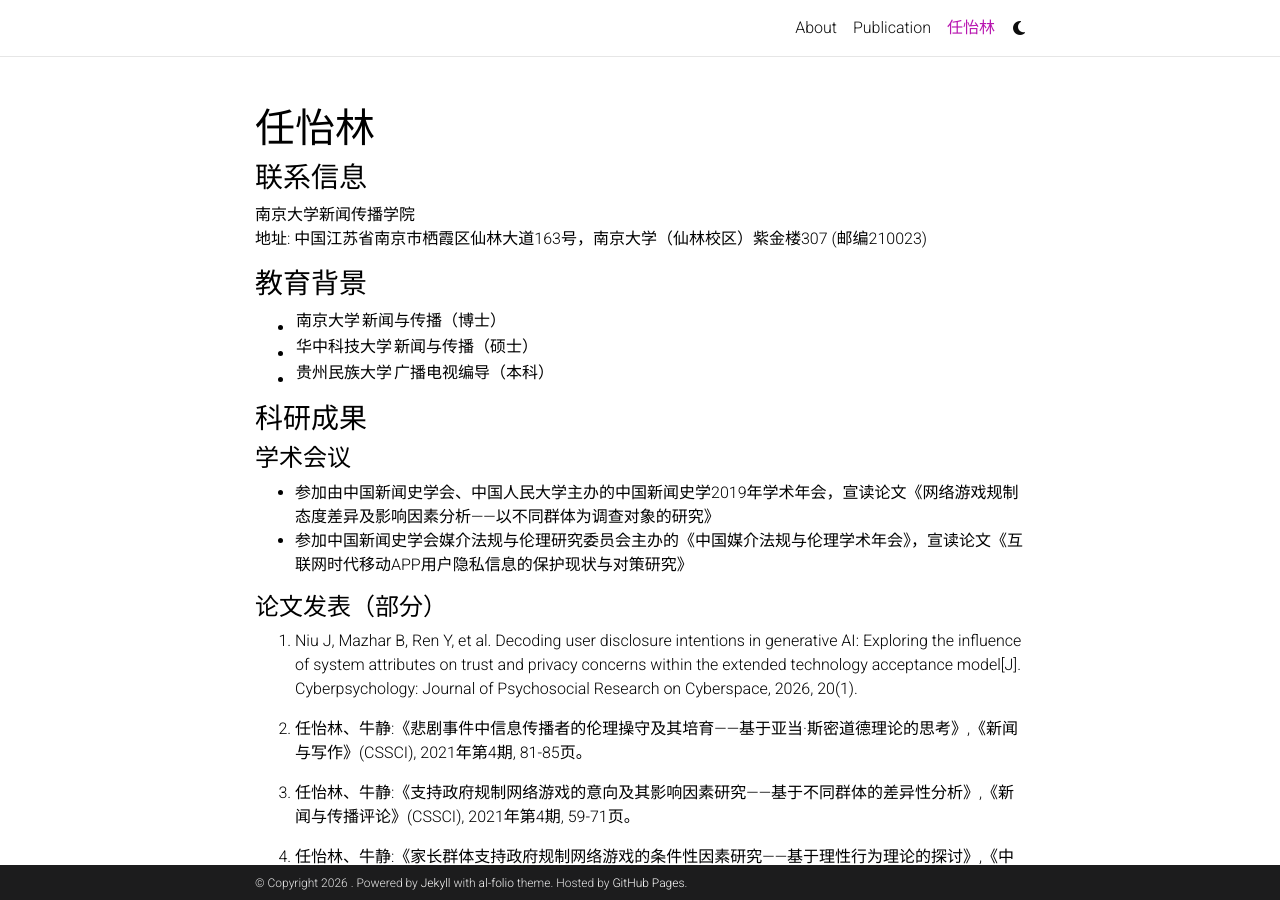
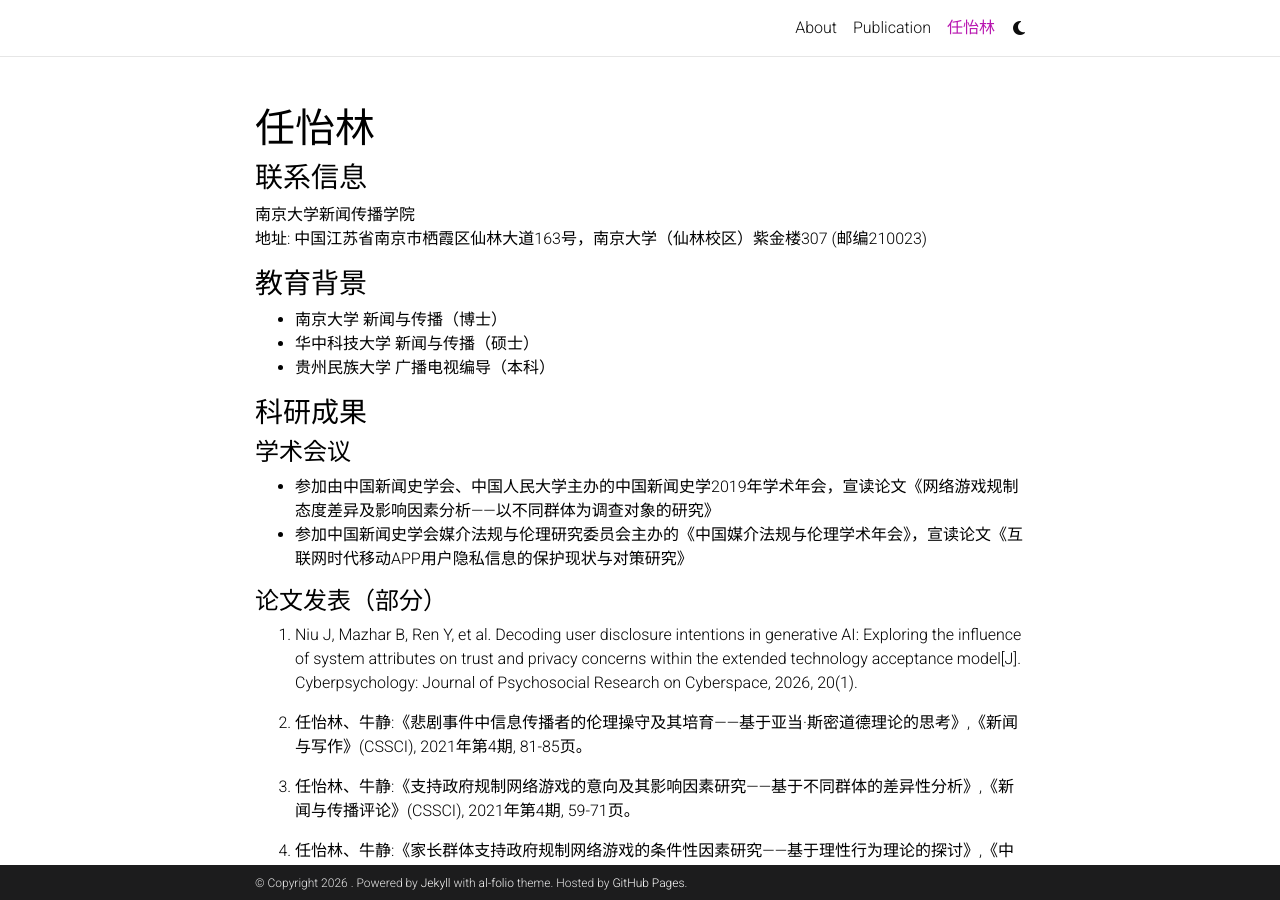
Before and after one commit to yilin86/yilin86.github.io, a Jekyll site: the page built from _pages/中文.md, in a window 1280 px wide and 900 px high. Built offline with Jekyll 4.4.1, drawn with Linux system fonts in a browser that asks for light colours; comment, search, counter and statistics services are not loaded; a style sheet for code colours, icons or effects is not loaded.

Commit message:
Update 中文.md

```diff
--- a/_pages/中文.md
+++ b/_pages/中文.md
@@ -12,18 +12,17 @@
 nav_order: 6
 ---
 
-# 任怡林
-
-### 联系信息
+# **任怡林**
+### **联系信息**
 南京大学新闻传播学院
 地址: 中国江苏省南京市栖霞区仙林大道163号，南京大学（仙林校区）紫金楼307 (邮编210023)
 
-### 教育背景
-- 南京大学 | 新闻与传播（博士）
-- 华中科技大学 | 新闻与传播（硕士）
-- 贵州民族大学 | 广播电视编导（本科）
+### **教育背景**
+- 南京大学 新闻与传播（博士）
+- 华中科技大学 新闻与传播（硕士）
+- 贵州民族大学 广播电视编导（本科）
 
-### 科研成果
+### **科研成果**
 
 #### 学术会议
 - 参加由中国新闻史学会、中国人民大学主办的中国新闻史学2019年学术年会，宣读论文《网络游戏规制态度差异及影响因素分析——以不同群体为调查对象的研究》
@@ -48,15 +47,15 @@
 
 9. 牛静、任怡林:《慕课环境下新闻传播类传统课堂教学的改革探讨》,《中国传媒教育观察(2018)》, 121-133页。
 
-### 参与项目
+### **参与项目**
 - **华中科技大学重大交叉培育项目**《新媒体环境下传播伦理的困境、悖论与建构》(2019WKCDJC018)，撰写《移动App隐私保护政策分析与对策研究》、《移动互联网时代App的隐私政策与社会责任探讨——基于50款移动App隐私保护政策内容的分析》两篇论文。
 
-### 工作经验
+### **工作经验**
 - 武汉传媒学院 | 讲师
 - 武汉设计工程学院 | 讲师
 - 湖北日报 | 记者
 
-### 获得荣誉
+### **获得荣誉**
 - 华中科技大学“2020年度优秀毕业生”
 - 江苏省研究生暑期学校“优秀学员”
 - 华中科技大学新闻与信息传播学院奖学金
```
